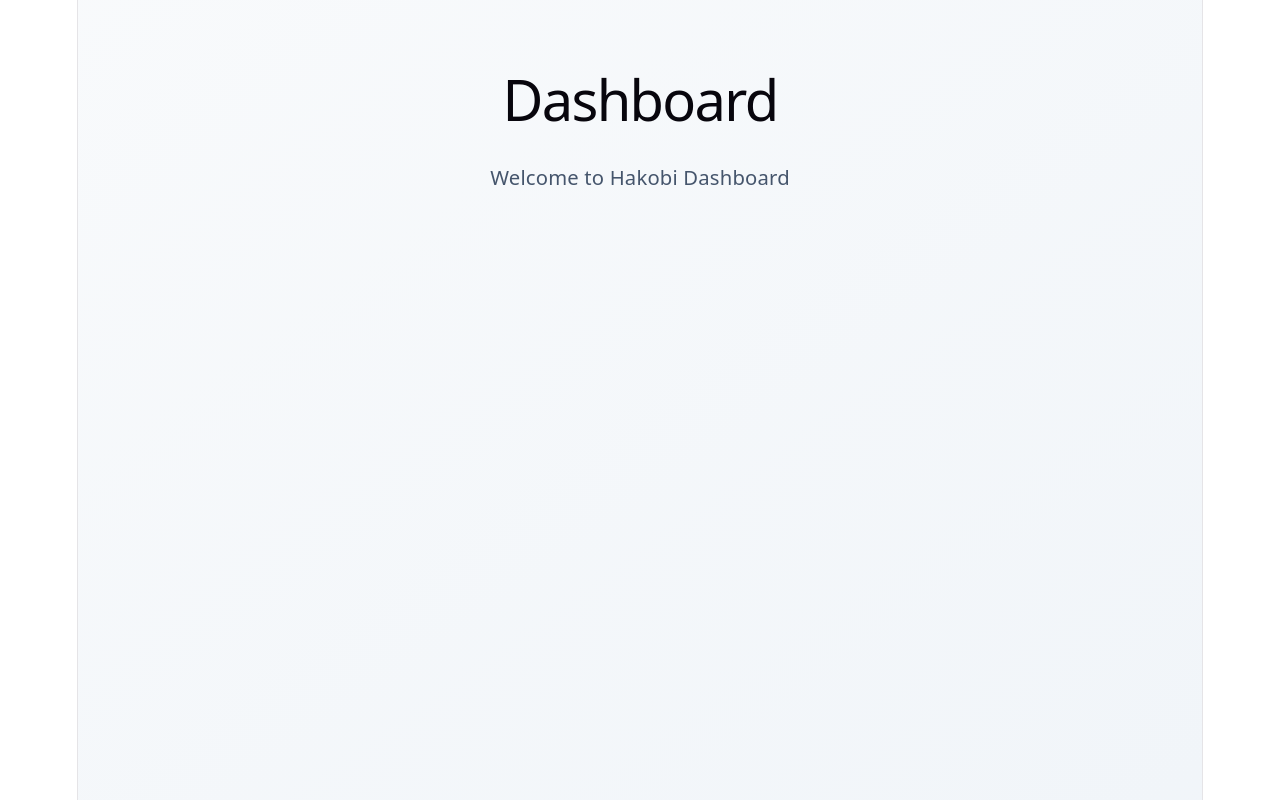
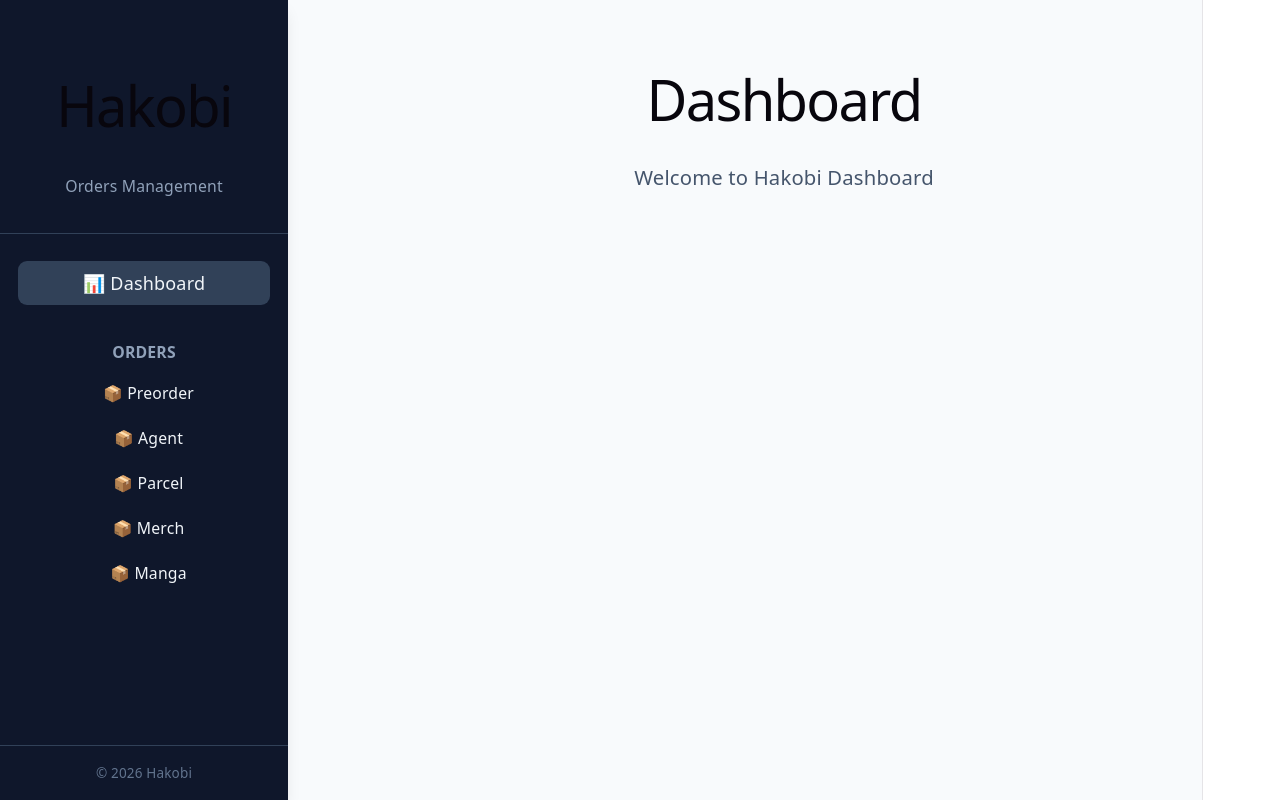
Before and after one commit to zhou21935/Hakobi, a Vue app: page / in a window 1280 px wide. Built offline with nearby package versions, Linux system fonts and the light colour scheme.

Commit message:
feat: 完成 App.vue 基本 Layout (側邊欄 + RouterView)

```diff
--- a/src/App.vue
+++ b/src/App.vue
@@ -1,6 +1,15 @@
 <script setup>
+import AppSidebar from '@/components/AppSidebar.vue'
 </script>
 
 <template>
-  <router-view />
+  <div class="flex min-h-screen bg-slate-50">
+    <!-- Sidebar -->
+    <AppSidebar />
+
+    <!-- Main Content -->
+    <main class="flex-1 ml-64">
+      <router-view />
+    </main>
+  </div>
 </template>
--- /dev/null
+++ b/src/components/AppSidebar.vue
@@ -0,0 +1,58 @@
+<template>
+  <aside class="fixed left-0 top-0 h-screen w-64 bg-slate-900 text-white shadow-lg">
+    <!-- Logo -->
+    <div class="px-6 py-8 border-b border-slate-700">
+      <h1 class="text-2xl font-bold text-white">Hakobi</h1>
+      <p class="text-sm text-slate-400 mt-1">Orders Management</p>
+    </div>
+
+    <!-- Navigation Menu -->
+    <nav class="px-4 py-6">
+      <ul class="space-y-2">
+        <li>
+          <router-link
+            to="/"
+            class="block px-4 py-2 rounded-lg text-slate-100 hover:bg-slate-800 transition-colors"
+            :class="{ 'bg-slate-700': isActive('/') }"
+          >
+            📊 Dashboard
+          </router-link>
+        </li>
+
+        <!-- Orders by Category -->
+        <li class="pt-4">
+          <p class="px-4 py-2 text-sm font-semibold text-slate-400 uppercase">Orders</p>
+          <ul class="space-y-1 ml-2">
+            <li v-for="category in categories" :key="category">
+              <router-link
+                :to="`/orders/${category}`"
+                class="block px-4 py-2 rounded-lg text-sm text-slate-100 hover:bg-slate-800 transition-colors capitalize"
+                :class="{ 'bg-slate-700': isActive(`/orders/${category}`) }"
+              >
+                📦 {{ category }}
+              </router-link>
+            </li>
+          </ul>
+        </li>
+      </ul>
+    </nav>
+
+    <!-- Footer -->
+    <div class="absolute bottom-0 left-0 right-0 px-6 py-4 border-t border-slate-700">
+      <p class="text-xs text-slate-500">© 2026 Hakobi</p>
+    </div>
+  </aside>
+</template>
+
+<script setup>
+import { computed } from 'vue'
+import { useRoute } from 'vue-router'
+
+const route = useRoute()
+
+const categories = ['preorder', 'agent', 'parcel', 'merch', 'manga']
+
+const isActive = (path) => {
+  return route.path === path
+}
+</script>
--- a/src/views/Dashboard.vue
+++ b/src/views/Dashboard.vue
@@ -1,6 +1,6 @@
 <template>
-  <div class="min-h-screen bg-gradient-to-br from-slate-50 to-slate-100 p-8">
-    <div class="max-w-6xl mx-auto">
+  <div class="p-8">
+    <div class="max-w-6xl">
       <h1 class="text-4xl font-bold text-slate-900 mb-4">Dashboard</h1>
       <p class="text-lg text-slate-600">Welcome to Hakobi Dashboard</p>
     </div>
--- a/src/views/OrderList.vue
+++ b/src/views/OrderList.vue
@@ -1,6 +1,6 @@
 <template>
-  <div class="min-h-screen bg-gradient-to-br from-slate-50 to-slate-100 p-8">
-    <div class="max-w-6xl mx-auto">
+  <div class="p-8">
+    <div class="max-w-6xl">
       <h1 class="text-4xl font-bold text-slate-900 mb-4 capitalize">Orders - {{ category }}</h1>
       <p class="text-lg text-slate-600 capitalize">Order list for {{ category }} category</p>
     </div>
```
